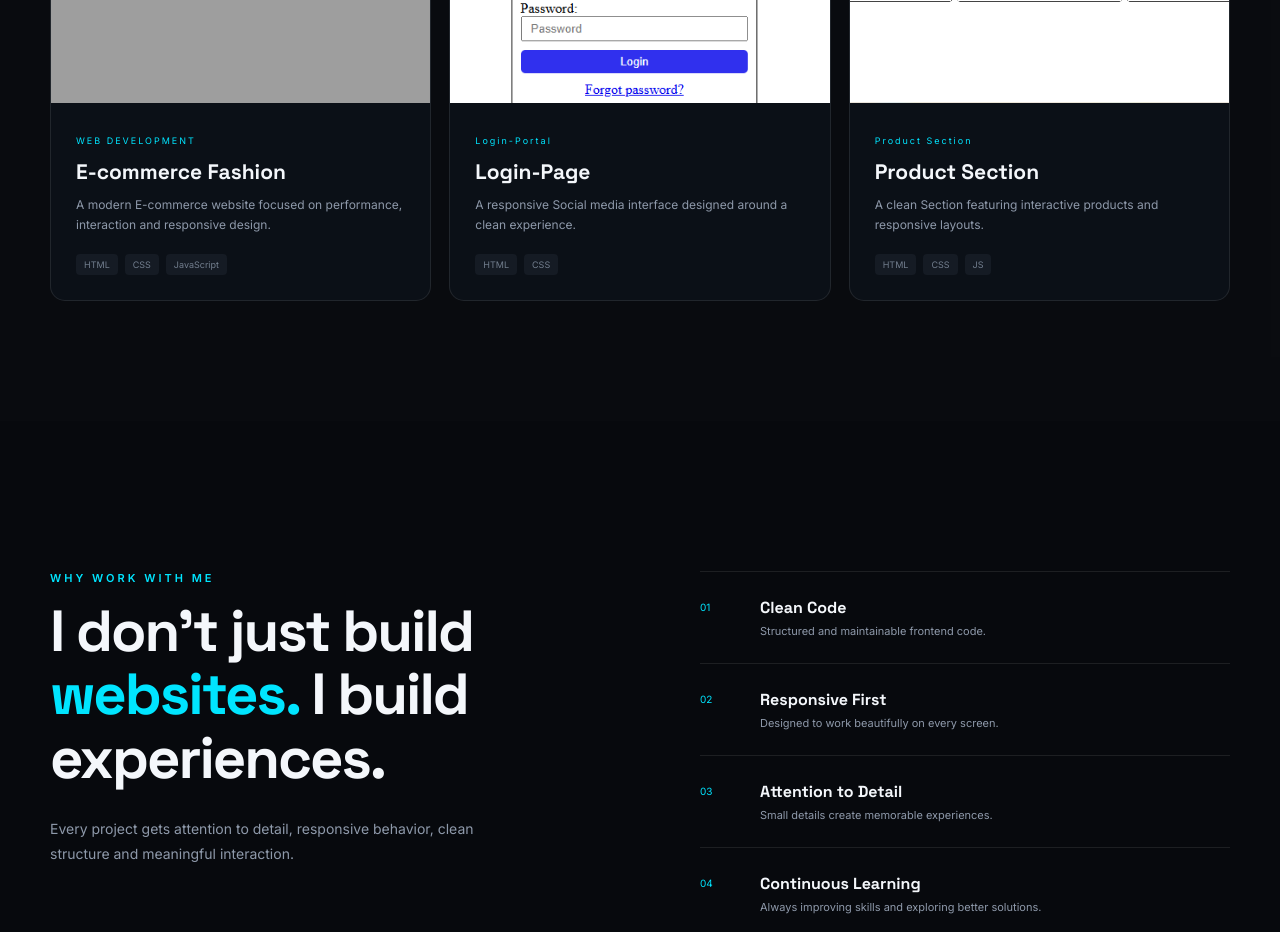
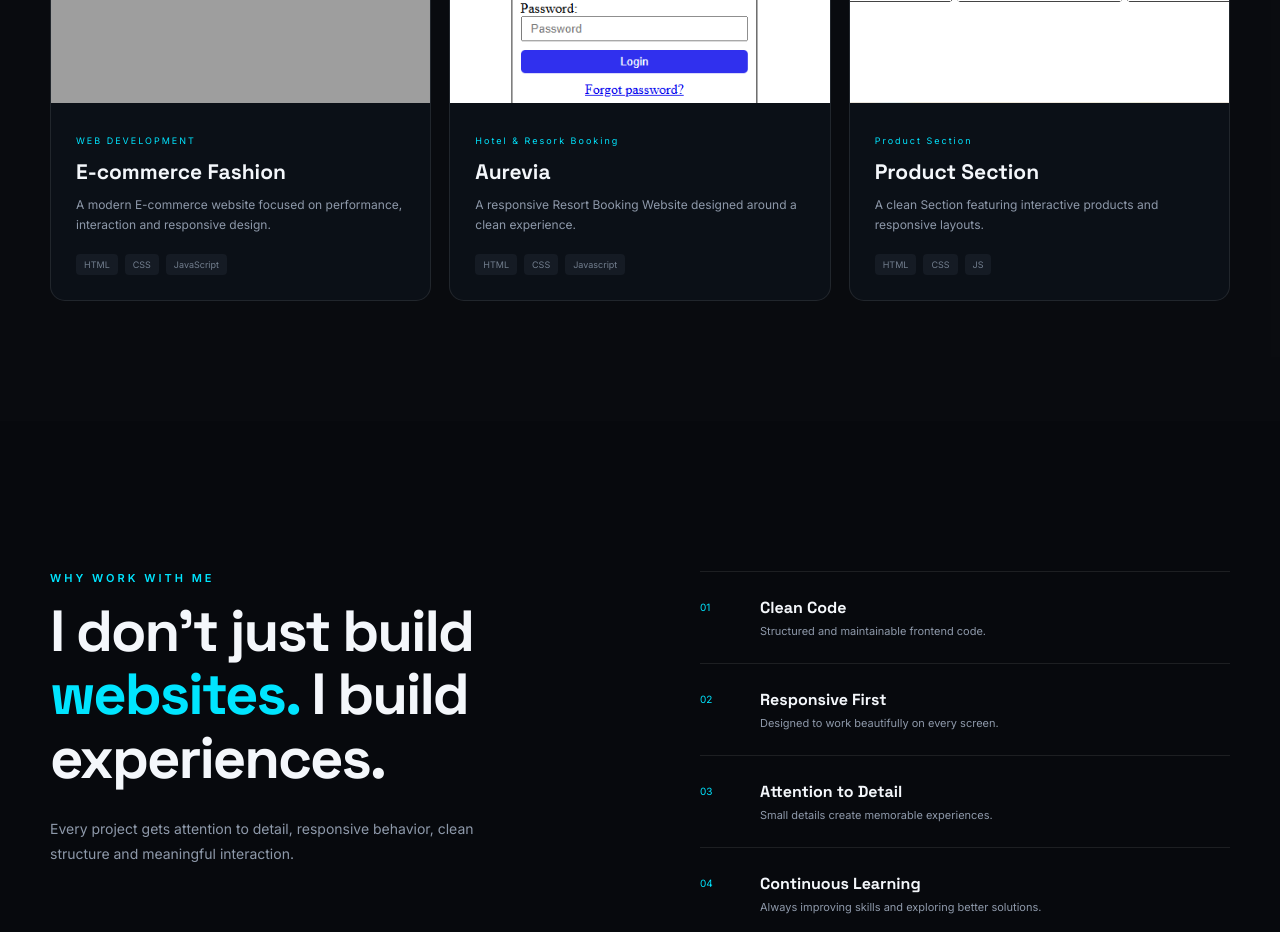
Before and after one commit to jihadislam-jr/jr-web-studio, a plain HTML site: page index.html in a window 1280 px wide. Shown: the part 3520-4452 px from the top of the page. Drawn offline with Linux system fonts and the light colour scheme; grey boxes are pictures that could not be loaded.

Commit message:
Update index.html

```diff
--- a/index.html
+++ b/index.html
@@ -672,15 +672,15 @@
                 <div class="project-image project-placeholder">
 
                      <img src="project-02.png"
-                         alt="Portfolio project">
+                         alt="Aurevia">
 
                     <div class="project-overlay">
 
-                        <a href="https://jihadislam-jr.github.io/Login-Page/" aria-label="Live project">
+                        <a href="https://jihadislam-jr.github.io/Aurevia/" aria-label="Live project">
                             <i class="fa-solid fa-arrow-up-right-from-square"></i>
                         </a>
 
-                        <a href="https://github.com/jihadislam-jr/Login-Page" aria-label="Source code">
+                        <a href="https://github.com/jihadislam-jr/Aurevia" aria-label="Source code">
                             <i class="fa-brands fa-github"></i>
                         </a>
 
@@ -691,19 +691,20 @@
                 <div class="project-info">
 
                     <span class="project-category">
-                        Login-Portal
+                       Hotel & Resork Booking
                     </span>
 
-                    <h3>Login-Page</h3>
+                    <h3>Aurevia</h3>
 
                     <p>
-                        A responsive Social media interface designed
+                        A responsive Resort Booking Website designed
                         around a clean experience.
                     </p>
 
                     <div class="project-tech">
                         <span>HTML</span>
                         <span>CSS</span>
+                        <span>Javascript</span>
                     </div>
 
                 </div>
```
